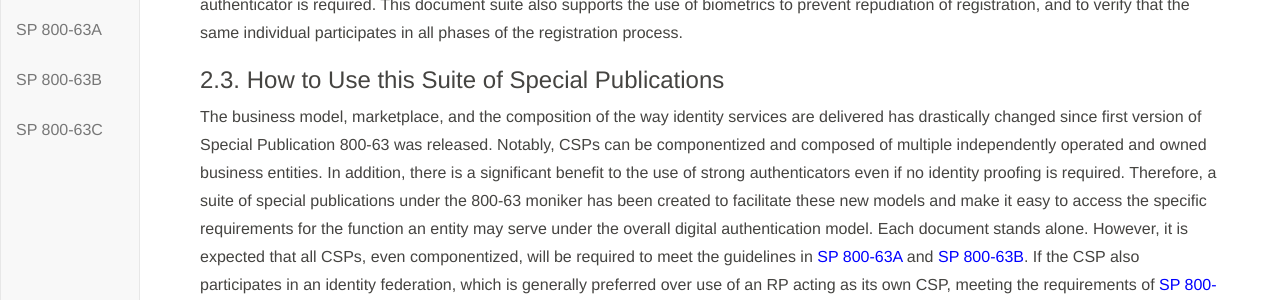
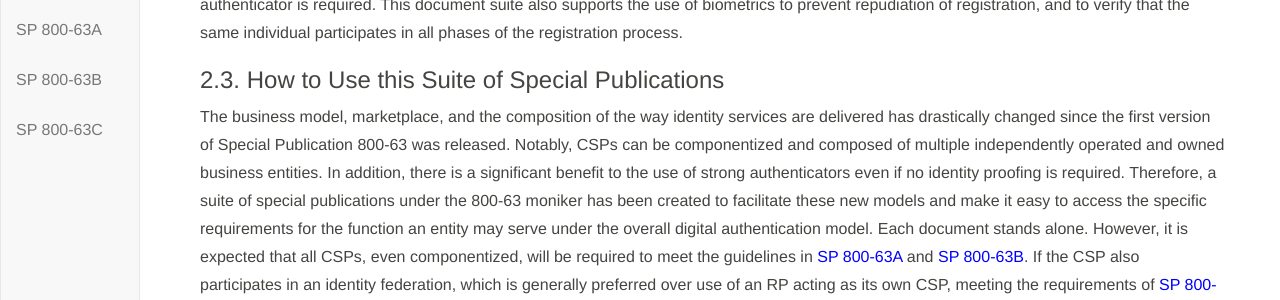
Before and after one commit to usnistgov/800-63-3, a Jekyll site: the page built from sp800-63-3/sec1_2_introduction.md, in a window 1280 px wide and 900 px high, scrolled down 3522 px. Shown: the part 152-452 px from the top of the window. Built offline with Jekyll 4.4.1, drawn with Linux system fonts in a browser that asks for light colours; our own code applies the rules of GitHub Pages for plain Markdown files; some of the changed text lies outside the part shown.

Commit message:
Sec1-2 edits for JF.

```diff
--- a/sp800-63-3/sec1_2_introduction.md
+++ b/sp800-63-3/sec1_2_introduction.md
@@ -147,7 +147,7 @@
 
 ### 2.3. How to Use this Suite of Special Publications
 
-The business model, marketplace, and the composition of the way identity services are delivered has drastically changed since first version of Special Publication 800-63 was released.  Notably, CSPs can be componentized and composed of multiple independently operated and owned business entities.  In addition, there is a significant benefit to the use of strong authenticators even if no identity proofing is required.  Therefore, a suite of special publications under the 800-63 moniker has been created to facilitate these new models and make it easy to access the specific requirements for the function an entity may serve under the overall digital authentication model.  Each document stands alone.  However, it is expected that all CSPs, even componentized, will be required to meet the guidelines in [SP 800-63A](sp800-63a.html) and [SP 800-63B](sp800-63b.html).  If the CSP also participates in an identity federation, which is generally preferred over use of an RP acting as its own CSP, meeting the requirements of [SP 800-63C](sp800-63c.html) also applies.
+The business model, marketplace, and the composition of the way identity services are delivered has drastically changed since the first version of Special Publication 800-63 was released.  Notably, CSPs can be componentized and composed of multiple independently operated and owned business entities.  In addition, there is a significant benefit to the use of strong authenticators even if no identity proofing is required.  Therefore, a suite of special publications under the 800-63 moniker has been created to facilitate these new models and make it easy to access the specific requirements for the function an entity may serve under the overall digital authentication model.  Each document stands alone.  However, it is expected that all CSPs, even componentized, will be required to meet the guidelines in [SP 800-63A](sp800-63a.html) and [SP 800-63B](sp800-63b.html).  If the CSP also participates in an identity federation, which is generally preferred over use of an RP acting as its own CSP, meeting the requirements of [SP 800-63C](sp800-63c.html) also applies.
 
 ### 2.4. Relationship to Other Standards and Guidelines
 
```
Also changed, not shown: other parts of sp800-63-3/sec1_2_introduction.md (+2 -2 lines), sp800-63-3/cover.md (+1 -1 lines).
